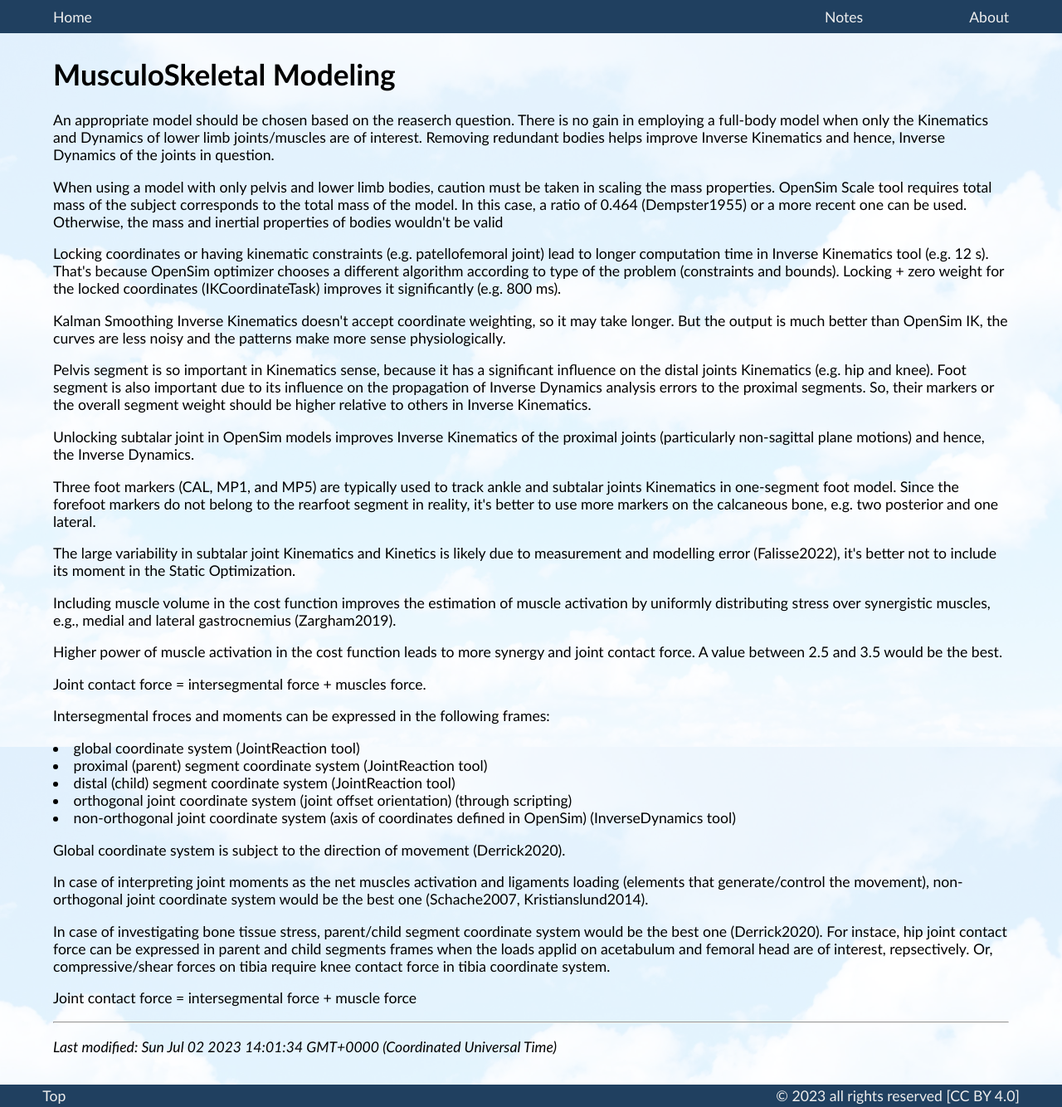
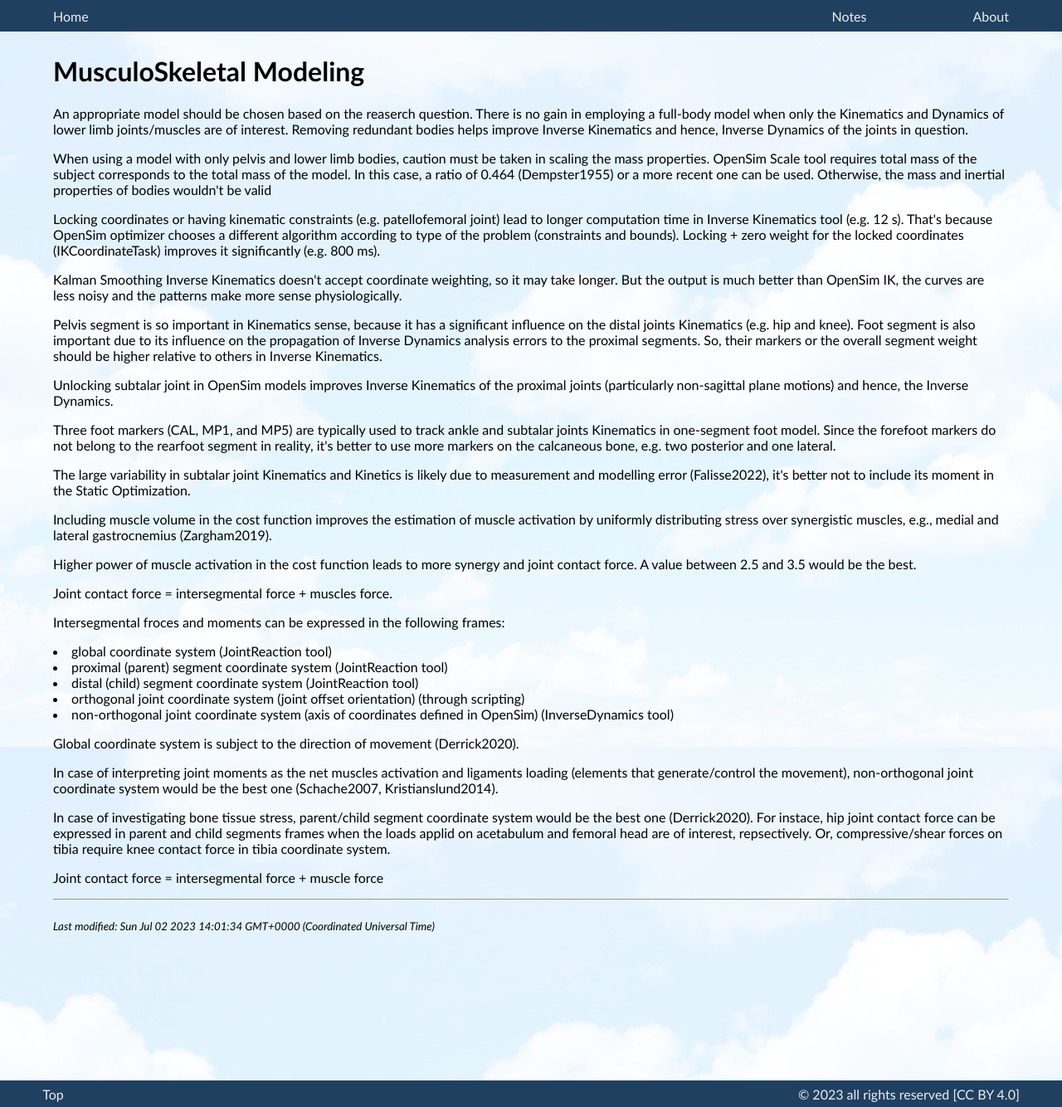
Before and after one commit to mrrezaie/mrrezaie.github.io, a Jekyll site: the page built from notes/musculoskeletalModeling.html, in a window 1280 px wide and 1334 px high. Shown: the whole window at 83% size. Built offline with Jekyll 4.4.1, drawn with Linux system fonts in a browser that asks for light colours.

Commit message:
upd fonts

```diff
--- a/_layouts/default.html
+++ b/_layouts/default.html
@@ -16,8 +16,8 @@
 /*					height:100%; */
 /*					max-height:100%; */
 /*					background:#fff; */
-					font-family: Calibri, sans-serif;
-					font-size:110%;
+					font-family: cursive, Trebuchet MS, arial, serif, sans-serif;
+					font-size:100%;
 					overflow: auto;
 /*					padding: 40px 35px;*/
 					background-image: linear-gradient(#ffffffdd, #ffffffdd), url('../about/files/background.jpg');
@@ -35,6 +35,8 @@
 
 
 				.content {
+					font-family: cursive, Trebuchet MS, arial, serif, sans-serif;
+					font-size: 100%;
 				  margin: 2.5% 5% 2.5% 5%;
 				  padding: 1% 0%;
 				}
@@ -53,6 +55,8 @@
 				}
 
 				.topnav a {
+					font-family: Trebuchet MS, arial, serif, sans-serif;
+					font-size: 100%;
 					float: left;
 					display: inline-block;
 					color: #eeeeee;
@@ -83,17 +87,18 @@
 					width: 100%;
 					overflow: hidden;
 					background-color: #204060;
-					white-space: nowrap;
+					<!-- white-space: nowrap; -->
 				}
 
 				.footer a {
-
+					font-family: Trebuchet MS, arial, serif, sans-serif;
+					font-size: 100%;
 					float: left;
 					display: inline-block;
 					color: #eeeeee;
 					text-align: center;
 					margin: 0% 2% 0% 2%;
-					padding: 0.25% 2% 0.25% 2%;
+					padding: 0.5% 2% 0.5% 2%;
 					text-decoration: none;
 				}
 
--- a/about/index.html
+++ b/about/index.html
@@ -5,6 +5,6 @@ title: About me
 
 <div>
 <!-- 	<h1>About me</h1> -->
-	<p> My name is Mohammadreza Rezaie. Find my CV here.</p>
+	<p> My name is Mohammadreza Rezaie. Find my CV by adding it to the main url (I'm sure you can figure it out).</p>
 	<p>In case of any mistakes in the notes, please <a href="mailto:kernalnt@gmail.com" target="_blank" rel="noopener noreferrer">contact me</a>. </p>
 </div>
--- a/cv.html
+++ b/cv.html
@@ -5,7 +5,7 @@
 			<link rel="icon" type="image/x-png" href="\about\files\cv.png">
 			<meta name="Author" content="Mohammadreza Rezaie" />
 			<style  type="text/css">
-				body {font-family: Calibri, sans-serif;}
+				body {font-family:sans-serif; font-size:107%;}
 				#double {
 					list-style-type: disc;
 					-webkit-columns: 2;
--- a/notes/musculoskeletalModeling.html
+++ b/notes/musculoskeletalModeling.html
@@ -30,5 +30,5 @@ title: Biomechanics Definition
 
 <hr>
 
-<p> <i>Last modified: <script>document.write(new Date(document.lastModified))</script></i> </p>
+<p> <i> <sub>Last modified: <script>document.write(new Date(document.lastModified))</script> </sub> </i> </p>
 </div>
```
Also changed, not shown: other parts of notes/musculoskeletalModeling.html (+1 -1 lines).
